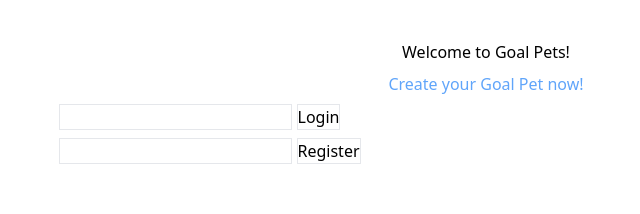
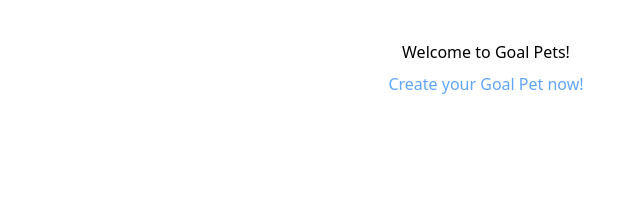
Before and after one commit to nbur4556/goal-pets, a SvelteKit app: page / in a window 1280 px wide. Shown: the top 214 px of the page, without its empty margins (154-794 px from the left). Built offline with nearby package versions, Linux system fonts and the light colour scheme.

Commit message:
remove account test data

```diff
--- a/src/routes/+page.server.ts
+++ /dev/null
@@ -1,39 +0,0 @@
-import { error } from '@sveltejs/kit';
-
-import { createAccount, findAccount, findAllAccounts } from '@src/lib/controllers/accounts';
-
-import type { Actions, PageServerLoad } from './$types';
-
-//! Temporary load all accounts for testing
-export const load = (async () => {
-	const accounts = await findAllAccounts();
-	return { accounts };
-}) satisfies PageServerLoad;
-
-export const actions = {
-	createAccount: async (event) => {
-		const data = await event.request.formData();
-		const requiredData = ['username'];
-
-		requiredData.forEach((value) => {
-			if (!data.get(value)) {
-				throw error(400, { message: `${value} is required` });
-			}
-		});
-
-		await createAccount(data.get('username') as string);
-	},
-	loginAccount: async (event) => {
-		const data = await event.request.formData();
-		const requiredData = ['username'];
-
-		requiredData.forEach((value) => {
-			if (!data.get(value)) {
-				throw error(400, { message: `${value} is required` });
-			}
-		});
-
-		const account = await findAccount(data.get('username') as string);
-		return account;
-	},
-} satisfies Actions;
--- a/src/routes/+page.svelte
+++ b/src/routes/+page.svelte
@@ -1,14 +1,7 @@
 <script lang="ts">
-	import { enhance } from '$app/forms';
-  import { error } from '@sveltejs/kit';
-
 	import { Link, PageContent } from '@src/lib/components/ui/index.svelte';
 	import { paths } from '@src/lib/paths';
 	import { account } from '@src/stores';
-
-	import type { PageData } from './$types';
-
-	export let data: PageData;
 </script>
 
 <PageContent>
@@ -19,49 +12,4 @@
 	{/if}
 
 	<Link to={paths.creature.create} exClass="text-center">Create your Goal Pet now!</Link>
-
-	<!-- //!Temporary login form for testing -->
-  <!-- //! not routing to error page on error  -->
-	<form
-		method="POST"
-		action="?/loginAccount"
-		use:enhance={() => {
-			return async ({ result }) => {
-        switch(result.type) {
-          case 'success': {
-            if (result.type === 'success' && result.data?.username && result.data?.id) {
-                account.set({
-                  id: result.data.id,
-                  username: result.data.username,
-                });
-				    }
-            break;
-          }
-          default: {
-            throw error(500);
-          }
-        }
-      };
-		}}
-	>
-		<input type="text" name="username" class="border" />
-		<input type="submit" value="Login" class="border" />
-	</form>
-
-	<!-- //!Temporary create account form for testing -->
-	<form method="POST" action="?/createAccount">
-		<input type="text" name="username" class="border" />
-		<input type="submit" value="Register" class="border" />
-	</form>
-
-	<!-- //! Temporary list of all accounts for testing -->
-	{#if data.accounts}
-		<ul>
-			{#each data.accounts as account}
-				<li>
-					{account.id}: {account.username} -- {account.createdAt} -- {account.updatedAt}
-				</li>
-			{/each}
-		</ul>
-	{/if}
 </PageContent>
```
